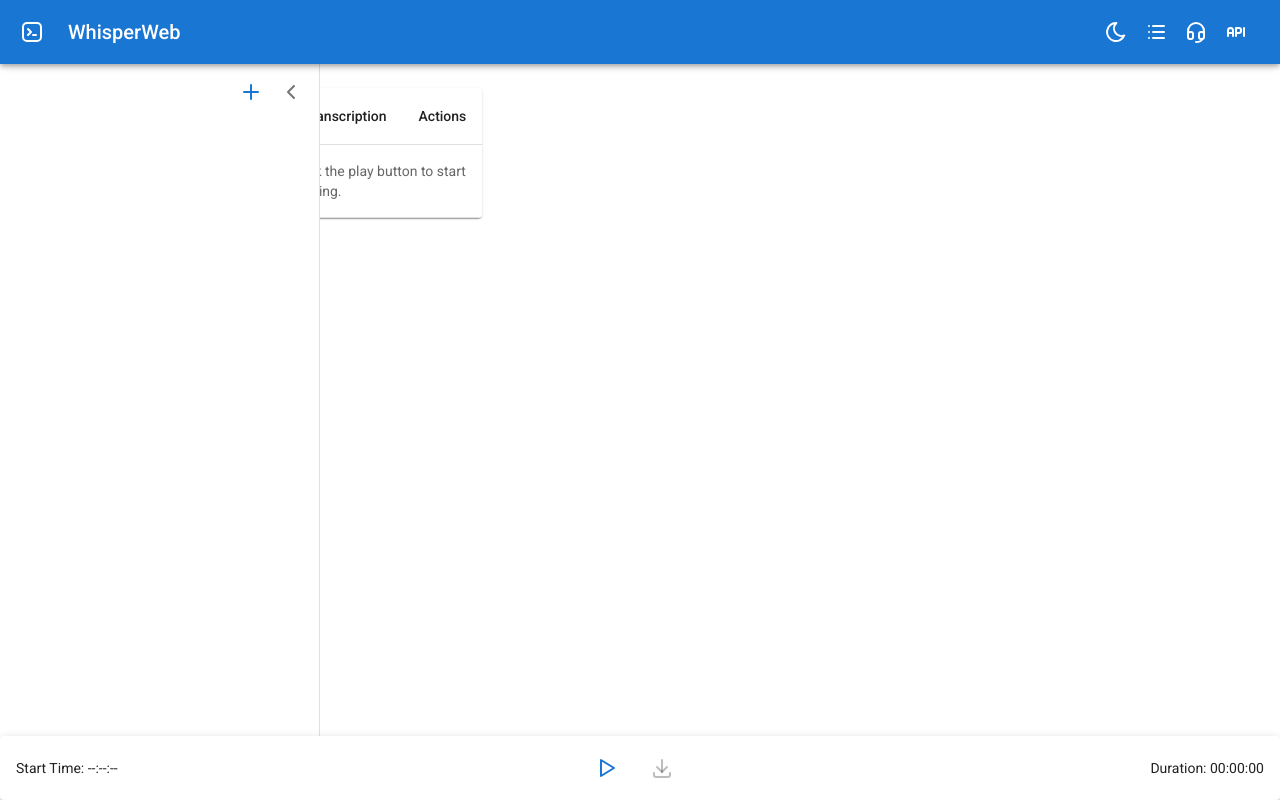
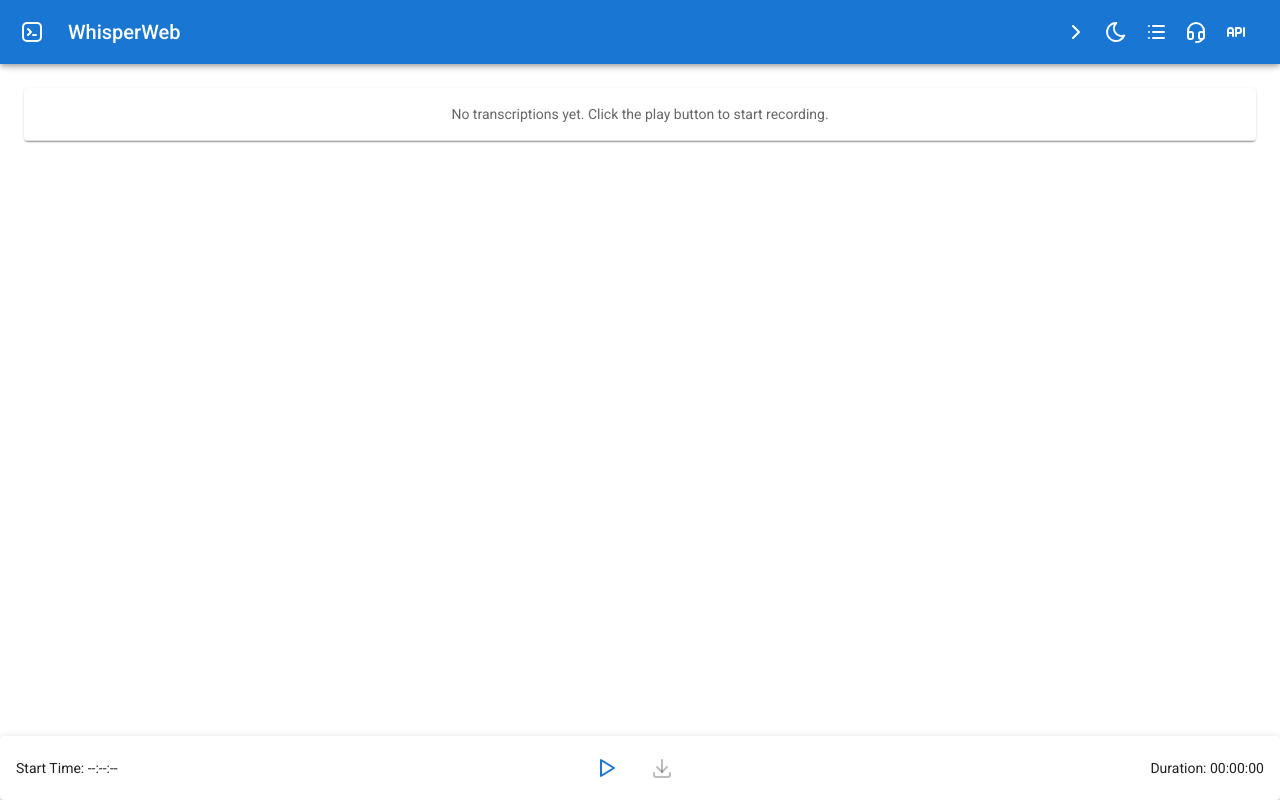
Before and after one commit to MaktubCN/whisperWeb, a React (Vite) app in the folder whisperweb/: page / in a window 1280 px wide. Built offline with nearby package versions, Linux system fonts and the light colour scheme.

Commit message:
fix bug of sidebar;

```diff
--- a/whisperweb/src/App.tsx
+++ b/whisperweb/src/App.tsx
@@ -27,6 +27,7 @@ import {
   FormControlLabel,
   TextField,
   ListItemSecondaryAction,
+  Backdrop,
 } from '@mui/material';
 import {
   IconList,
@@ -39,7 +40,7 @@ import {
   IconChevronRight,
   IconEdit,
   IconTrash,
-  IconPlus, // Import the IconPlus icon
+  IconPlus,
 } from '@tabler/icons-react';
 import '@fontsource/roboto/300.css';
 import '@fontsource/roboto/400.css';
@@ -55,7 +56,7 @@ import useSessionManagement from './hooks/useSessionManagement';
 import useTranscriptionService from './hooks/useTranscriptionService';
 import { loadSettings, saveSettings } from './utils/storage';
 
-const drawerWidth = '25%';
+const drawerWidth = 240; // Width of the sidebar
 
 const defaultSettings: Settings = {
   view: {
@@ -78,7 +79,7 @@ const defaultSettings: Settings = {
 
 function App() {
   const [darkMode, setDarkMode] = useState(false);
-  const [drawerOpen, setDrawerOpen] = useState(true);
+  const [drawerOpen, setDrawerOpen] = useState(false);
   const [isRecording, setIsRecording] = useState(false);
   const [settings, setSettings] = useState<Settings>(() => loadSettings(defaultSettings));
   const [editingSessionId, setEditingSessionId] = useState<string | null>(null);
@@ -228,7 +229,7 @@ function App() {
     }
   };
 
-  // **Added Function: Handle Adding New Transcription**
+  // Added Function: Handle Adding New Transcription
   const handleAddNewTranscription = () => {
     const newSessionId = createNewSession();
     setActiveSessionId(newSessionId);
@@ -238,7 +239,7 @@ function App() {
   return (
     <ThemeProvider theme={theme}>
       <CssBaseline />
-      <Box sx={{ display: 'flex', height: '100vh' }}>
+      <Box sx={{ display: 'flex', height: '100vh', flexDirection: 'column' }}>
         {/* AppBar */}
         <AppBar position="fixed" sx={{ zIndex: (theme) => theme.zIndex.drawer + 1 }}>
           <Toolbar>
@@ -248,6 +249,9 @@ function App() {
             <Typography variant="h6" component="div" sx={{ flexGrow: 1 }}>
               WhisperWeb
             </Typography>
+            <IconButton color="inherit" onClick={toggleDrawer}>
+              {drawerOpen ? <IconChevronLeft /> : <IconChevronRight />}
+            </IconButton>
             <IconButton color="inherit" onClick={toggleDarkMode}>
               {darkMode ? <IconSun /> : <IconMoon />}
             </IconButton>
@@ -263,32 +267,82 @@ function App() {
           </Toolbar>
         </AppBar>
 
+        {/* Main Content */}
+        <Box
+          component="main"
+          sx={{
+            flexGrow: 1,
+            p: 3,
+            mt: '64px',
+            mb: '64px',
+            overflow: 'auto',
+            display: 'flex',
+            justifyContent: 'center', // Center the content horizontally
+            alignItems: 'flex-start', // Align content to the top
+          }}
+        >
+          <TranscriptionTable
+            entries={activeSessionId ? getSessionEntries(activeSessionId) : []}
+            showTimestamp={settings.view.showTimestamp}
+            enableTranslation={settings.whisper.enableTranslation}
+            onCopy={(entry) => {
+              navigator.clipboard.writeText(entry.transcription);
+              showNotification('Text copied to clipboard', 'success');
+            }}
+            onDelete={handleDeleteEntry}
+            selectedEntries={[]} // Implement selection logic if needed
+            onSelectEntry={() => {}} // Implement selection logic if needed
+          />
+        </Box>
+
+        {/* Footer with Audio Recorder */}
+        <Paper
+          sx={{
+            position: 'fixed',
+            bottom: 0,
+            left: 0,
+            right: 0,
+            height: '64px',
+            display: 'flex',
+            alignItems: 'center',
+            justifyContent: 'space-between',
+            px: 2,
+            zIndex: (theme) => theme.zIndex.drawer + 1,
+          }}
+          elevation={3}
+        >
+          <AudioRecorder
+            isRecording={isRecording}
+            onRecordingChange={handleRecordingChange}
+            requestInterval={settings.whisper.requestInterval}
+            onAudioData={handleAudioData}
+          />
+        </Paper>
+
         {/* Drawer (Sidebar) */}
         <Drawer
-          variant="permanent"
+          variant="temporary"
+          open={drawerOpen}
+          onClose={toggleDrawer}
+          ModalProps={{
+            keepMounted: true, // Better open performance on mobile.
+          }}
           sx={{
-            width: drawerOpen ? drawerWidth : '64px',
-            flexShrink: 0,
             '& .MuiDrawer-paper': {
-              width: drawerOpen ? drawerWidth : '64px',
+              width: drawerWidth,
               boxSizing: 'border-box',
-              top: '64px',
-              height: 'calc(100% - 128px)',
-              transition: (theme) =>
-                theme.transitions.create('width', {
-                  easing: theme.transitions.easing.sharp,
-                  duration: theme.transitions.duration.enteringScreen,
-                }),
             },
           }}
         >
-          {/* **Updated Drawer Header: Added '+' Button** */}
+          {/* Drawer Header */}
+          <Box sx={{ display: 'flex', justifyContent: 'flex-end', p: 1 }}>
+            <IconButton onClick={toggleDrawer}>
+              <IconChevronLeft />
+            </IconButton>
+          </Box>
           <Box sx={{ display: 'flex', justifyContent: 'flex-end', p: 1 }}>
             <IconButton onClick={handleAddNewTranscription} color="primary" title="Add New Transcription">
               <IconPlus />
-            </IconButton>
-            <IconButton onClick={toggleDrawer}>
-              {drawerOpen ? <IconChevronLeft /> : <IconChevronRight />}
             </IconButton>
           </Box>
           <List>
@@ -300,10 +354,11 @@ function App() {
                   cursor: 'pointer',
                   bgcolor: session.id === activeSessionId ? 'action.selected' : 'inherit',
                 }}
-                onClick={() => setActiveSessionId(session.id)}
+                onClick={() => {
+                  setActiveSessionId(session.id);
+                  toggleDrawer();
+                }}
               >
-                {drawerOpen && (
-                  <>
                 {editingSessionId === session.id ? (
                   <Box sx={{ display: 'flex', alignItems: 'center', width: '100%' }}>
                     <TextField
@@ -353,60 +408,17 @@ function App() {
                     </ListItemSecondaryAction>
                   </>
                 )}
-                  </>
-                )}
               </ListItem>
             ))}
           </List>
         </Drawer>
 
-        {/* Main Content */}
-        <Box
-          component="main"
-          sx={{
-            flexGrow: 1,
-            p: 3,
-            mt: '64px',
-            mb: '64px',
-          }}
-        >
-          <TranscriptionTable
-            entries={activeSessionId ? getSessionEntries(activeSessionId) : []}
-            showTimestamp={settings.view.showTimestamp}
-            enableTranslation={settings.whisper.enableTranslation}
-            onCopy={(entry) => {
-              navigator.clipboard.writeText(entry.transcription);
-              showNotification('Text copied to clipboard', 'success');
-            }}
-            onDelete={handleDeleteEntry}
-            selectedEntries={[]} // You can implement selection logic if needed
-            onSelectEntry={() => {}} // You can implement selection logic if needed
+        {/* Backdrop when the drawer is open */}
+        <Backdrop
+          open={drawerOpen}
+          onClick={toggleDrawer}
+          sx={{ zIndex: (theme) => theme.zIndex.drawer - 1 }}
         />
-        </Box>
-
-        {/* Footer with Audio Recorder */}
-        <Paper
-          sx={{
-            position: 'fixed',
-            bottom: 0,
-            left: 0,
-            right: 0,
-            height: '64px',
-            display: 'flex',
-            alignItems: 'center',
-            justifyContent: 'space-between',
-            px: 2,
-            zIndex: (theme) => theme.zIndex.drawer + 1,
-          }}
-          elevation={3}
-        >
-          <AudioRecorder
-            isRecording={isRecording}
-            onRecordingChange={handleRecordingChange}
-            requestInterval={settings.whisper.requestInterval}
-            onAudioData={handleAudioData}
-          />
-        </Paper>
 
         {/* View Settings Dialog */}
         <Dialog open={viewSettingsOpen} onClose={() => setViewSettingsOpen(false)}>
--- a/whisperweb/src/components/TranscriptionTable.tsx
+++ b/whisperweb/src/components/TranscriptionTable.tsx
@@ -1,3 +1,4 @@
+// TranscriptionTable.tsx
 import React from 'react';
 import {
   Paper,
@@ -5,7 +6,6 @@ import {
   TableBody,
   TableCell,
   TableContainer,
-  TableHead,
   TableRow,
   IconButton,
   Checkbox,
@@ -40,33 +40,9 @@ const TranscriptionTable: React.FC<TranscriptionTableProps> = ({
   onSelectEntry,
 }) => {
   return (
-    <TableContainer component={Paper}>
-      <Table>
-        <TableHead>
-          <TableRow>
-            <TableCell padding="checkbox">
-              <Checkbox
-                indeterminate={selectedEntries.length > 0 && selectedEntries.length < entries.length}
-                checked={entries.length > 0 && selectedEntries.length === entries.length}
-                onChange={() => {
-                  if (selectedEntries.length === entries.length) {
-                    selectedEntries.forEach(id => onSelectEntry(id));
-                  } else {
-                    entries.forEach(entry => {
-                      if (!selectedEntries.includes(entry.id)) {
-                        onSelectEntry(entry.id);
-                      }
-                    });
-                  }
-                }}
-              />
-            </TableCell>
-            {showTimestamp && <TableCell>Timestamp</TableCell>}
-            <TableCell>Transcription</TableCell>
-            {enableTranslation && <TableCell>Translation</TableCell>}
-            <TableCell align="right">Actions</TableCell>
-          </TableRow>
-        </TableHead>
+    <TableContainer component={Paper} sx={{ width: '100%' }}>
+      <Table sx={{ tableLayout: 'fixed' }}>
+        {/* Removed TableHead to eliminate headers */}
         <TableBody>
           {entries.length === 0 ? (
             <TableRow>
@@ -79,20 +55,24 @@ const TranscriptionTable: React.FC<TranscriptionTableProps> = ({
           ) : (
             entries.map((entry) => (
               <TableRow key={entry.id} selected={selectedEntries.includes(entry.id)}>
-                <TableCell padding="checkbox">
+                <TableCell padding="checkbox" sx={{ width: '40px' }}>
                   <Checkbox
                     checked={selectedEntries.includes(entry.id)}
                     onChange={() => onSelectEntry(entry.id)}
                   />
                 </TableCell>
-                {showTimestamp && <TableCell>{entry.timestamp}</TableCell>}
-                <TableCell>{entry.transcription}</TableCell>
-                {enableTranslation && <TableCell>{entry.translation}</TableCell>}
-                <TableCell align="right">
-                  <IconButton onClick={() => onCopy(entry)} size="small">
+                {showTimestamp && (
+                  <TableCell sx={{ width: '120px', whiteSpace: 'nowrap' }}>{entry.timestamp}</TableCell>
+                )}
+                <TableCell sx={{ wordBreak: 'break-word' }}>{entry.transcription}</TableCell>
+                {enableTranslation && (
+                  <TableCell sx={{ wordBreak: 'break-word' }}>{entry.translation}</TableCell>
+                )}
+                <TableCell align="right" sx={{ width: '80px' }}>
+                  <IconButton onClick={() => onCopy(entry)} size="small" aria-label="copy">
                     <IconCopy size={18} />
                   </IconButton>
-                  <IconButton onClick={() => onDelete(entry.id)} size="small" color="error">
+                  <IconButton onClick={() => onDelete(entry.id)} size="small" color="error" aria-label="delete">
                     <IconTrash size={18} />
                   </IconButton>
                 </TableCell>
```
Also changed, not shown: whisperweb/src/App-complete.tsx (deleted, +0 -185 lines), 1 other file (tests, documents, lock files or other folders). Lines whose indentation alone changed are shown as unchanged.
